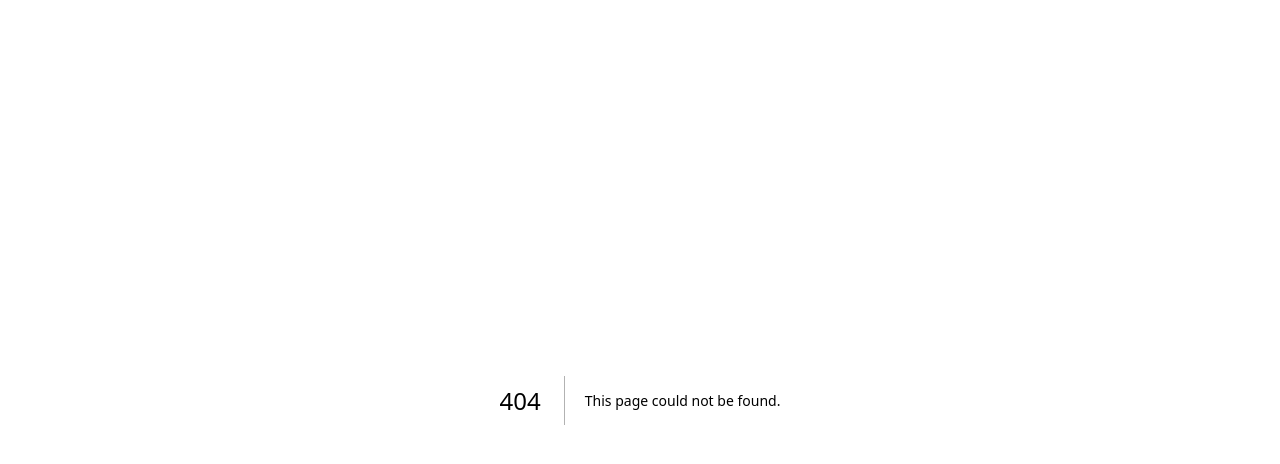
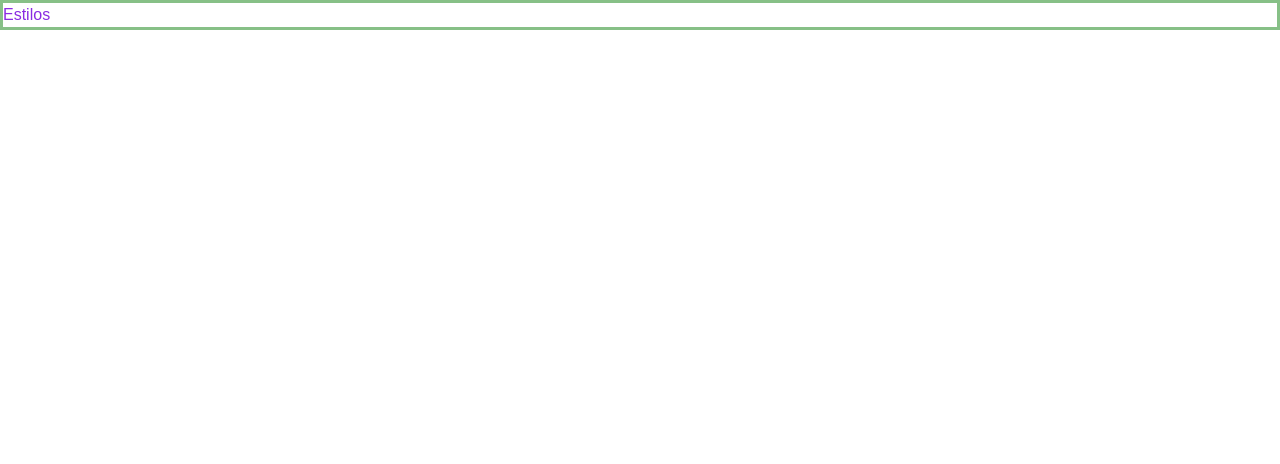
Before and after one commit to MathNunesx/Udemy-Reactjs, a Next.js app in the folder react-fundamentos/: page /fundamentos/estilo in a window 1280 px wide. Before the commit this address had no page. Shown: the top 464 px of the page. Built offline with nearby package versions, Linux system fonts and the light colour scheme.

Commit message:
se familiarizando com a pasta app e layou

```diff
--- /dev/null
+++ b/react-fundamentos/src/app/fundamentos/estilo/page.tsx
@@ -0,0 +1,7 @@
+// import "../../style.css"
+import "@/app/style.css"
+export default function Page(){
+    return(
+        <h1 className="titulo"> Estilos </h1>
+    )
+}
--- a/react-fundamentos/src/app/fundamentos/propriedades/page.tsx
+++ b/react-fundamentos/src/app/fundamentos/propriedades/page.tsx
@@ -1,8 +1,9 @@
 import { Acomodacao, Cabecalho, Menu } from "@/components/interface";
-
+import "../app/globals.css"
 export default function Page(){
     return(
         <div>
+            <h1> Titulo Propriedades</h1>
         <Cabecalho titulo="São Roque, Brasil"
         preco= "R$350"/>
         <hr />
--- /dev/null
+++ b/react-fundamentos/src/app/style.css
@@ -0,0 +1,5 @@
+.titulo{
+    color: blueviolet;
+    size: 3rem;
+    border: solid rgb(135, 192, 135);
+}
--- a/react-fundamentos/src/pages/compras.tsx
+++ b/react-fundamentos/src/pages/compras.tsx
@@ -1,9 +1,10 @@
 import { Cabecalho } from "@/components/interface"
+import "@/app/style.css"
 export default function Page (){
     return (
         <div>
-            {Cabecalho()}
-            <h1> Compras</h1>
+
+            <h1 className="titulo"> Compras</h1>
         </div>
     )
 }
```
